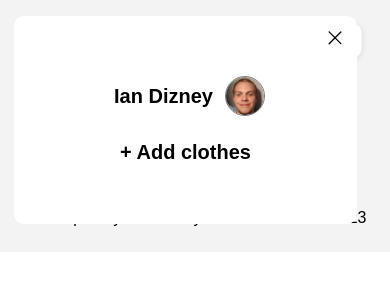
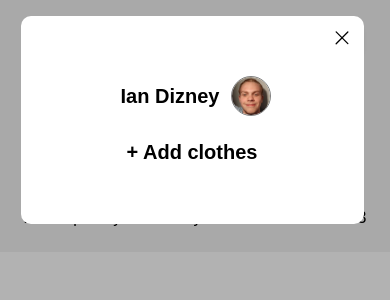
Before and after one commit to Ian-Diz/se_project_react, a React (Create React App) app: page / in a window 390 px wide. Both pictures are taken after a click on the button "mobile menu". Shown: the top 300 px of the page. Built offline with nearby package versions, Linux system fonts and the light colour scheme; no server answers.

Commit message:
temp fix for mobile menu

```diff
--- a/src/blocks/menu.css
+++ b/src/blocks/menu.css
@@ -1,9 +1,20 @@
 .menu {
   z-index: 1;
-  top: 16px;
-  left: -2px;
-  padding: 0;
-  margin: 0 16px 0 16px;
+  position: fixed;
+  bottom: 0;
+  left: 0;
+  width: 100%;
+  height: 100%;
+  background-color: rgba(0, 0, 0, 0.3);
+  margin: 0;
+  display: flex;
+  opacity: 1;
+  justify-content: center;
+  align-items: start;
+}
+
+.menu__container {
+  margin: 16px 6px 0 0;
   width: 343px;
   height: 208px;
   background-color: white;
--- a/src/components/MobileMenu.js
+++ b/src/components/MobileMenu.js
@@ -2,9 +2,10 @@ import { Link } from "react-router-dom";
 import avatar from "../images/avatar.jpeg";
 import closeIcon from "../images/mobileClose.svg";
 
-const MobileMenu = ({ onClose, handleClick }) => {
+const MobileMenu = ({ onClose, handleClick, onOutClick }) => {
   return (
-    <div className="menu">
+    <div className="menu" onClick={onOutClick}>
+      <div className="menu__container">
         <button type="button" className="menu__button" aria-label="Close">
           <img
             className="menu__close"
@@ -26,6 +27,7 @@ const MobileMenu = ({ onClose, handleClick }) => {
           + Add clothes
         </button>
       </div>
+    </div>
   );
 };
 
--- a/src/utils/weatherApi.js
+++ b/src/utils/weatherApi.js
@@ -27,8 +27,6 @@ const filterData = (data) => {
 
   return weather;
 };
-
-console.log(Date.now() / 1000);
 
 const getWeatherBanner = (data) => {
   if (Date.now() / 1000 > data.sys.sunrise) {
```
Lines whose indentation alone changed are shown as unchanged.
